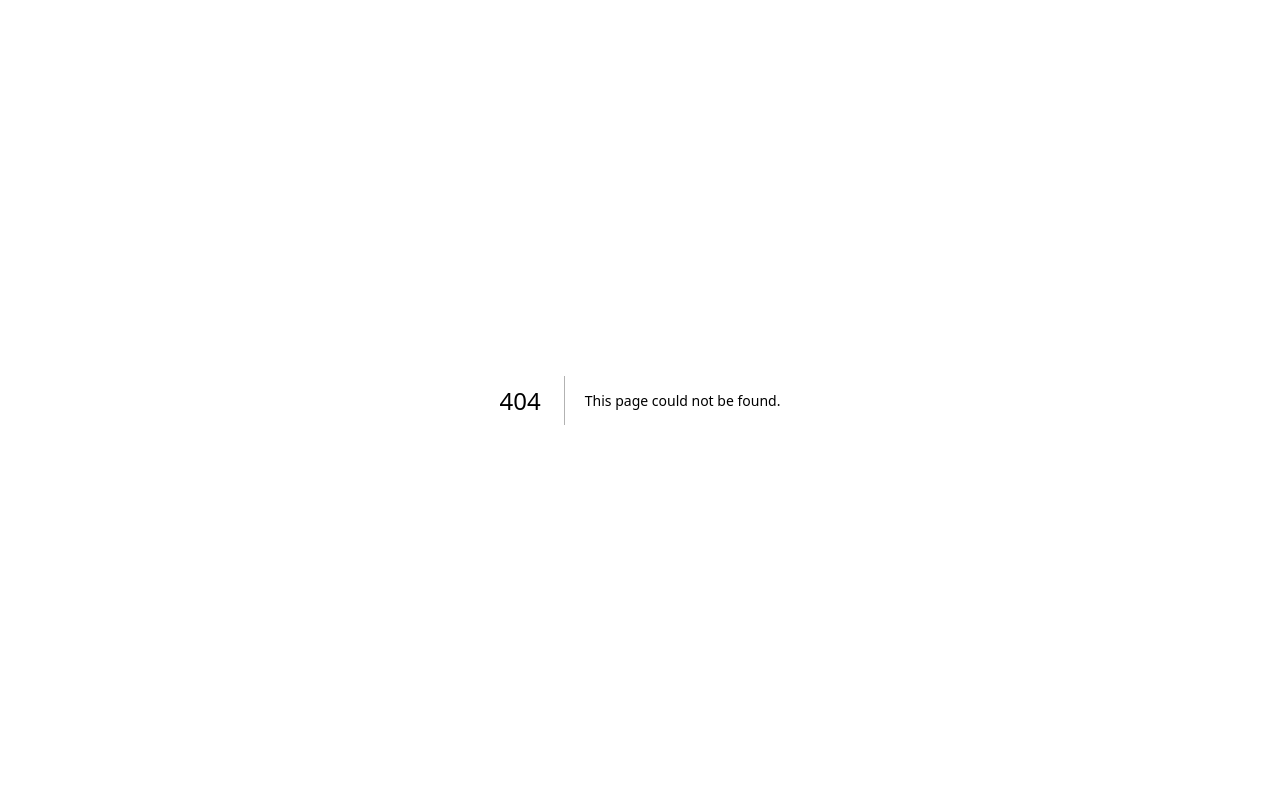
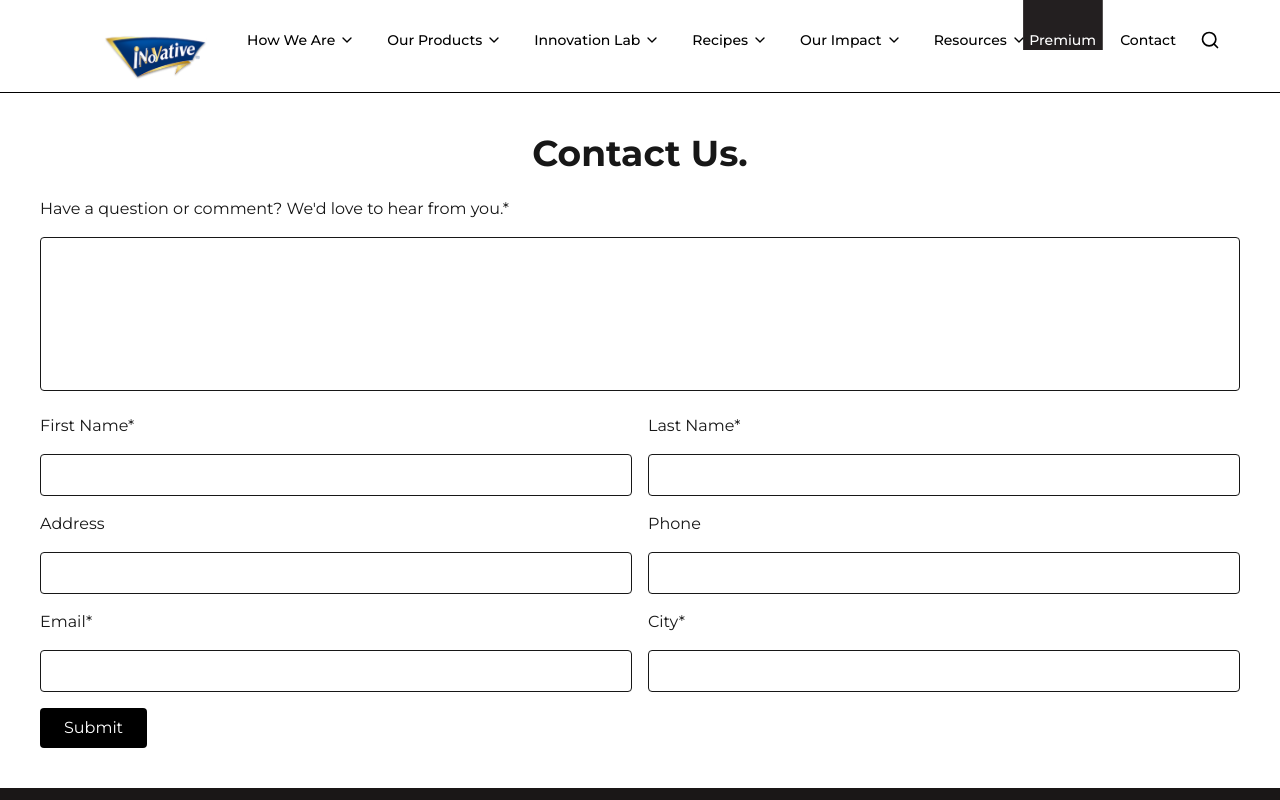
Before and after one commit to fiaz291/innovative, a Next.js app: page /contact-us in a window 1280 px wide. Before the commit this address had no page. Shown: the top 800 px of the page. Built offline with nearby package versions, Linux system fonts and the light colour scheme.

Commit message:
add contact us page, login and admin pages

```diff
--- a/package.json
+++ b/package.json
@@ -9,6 +9,7 @@
     "lint": "next lint"
   },
   "dependencies": {
+    "@supabase/supabase-js": "^2.51.0",
     "lucide-react": "^0.525.0",
     "next": "15.3.4",
     "react": "^19.0.0",
--- /dev/null
+++ b/src/app/admin/login/page.tsx
@@ -0,0 +1,44 @@
+'use client';
+import { useState } from 'react';
+import { useRouter } from 'next/navigation';
+
+export default function AdminLogin() {
+  const [username, setUsername] = useState('');
+  const [password, setPassword] = useState('');
+  const router = useRouter();
+
+  const handleSubmit = (e: React.FormEvent) => {
+    e.preventDefault();
+    if (username === 'admin' && password === 'admin') {
+      localStorage.setItem('isAdmin', 'true');
+      router.push('/admin');
+    } else {
+      alert('Invalid credentials');
+    }
+  };
+
+  return (
+    <div className="min-h-screen flex items-center justify-center bg-gray-100 p-4">
+      <form onSubmit={handleSubmit} className="bg-white p-6 rounded shadow-md w-full max-w-md space-y-4">
+        <h1 className="text-2xl font-bold">Admin Login</h1>
+        <input
+          type="text"
+          placeholder="Username"
+          className="w-full border p-2 rounded"
+          value={username}
+          onChange={(e) => setUsername(e.target.value)}
+        />
+        <input
+          type="password"
+          placeholder="Password"
+          className="w-full border p-2 rounded"
+          value={password}
+          onChange={(e) => setPassword(e.target.value)}
+        />
+        <button type="submit" className="w-full bg-black text-white py-2 rounded hover:bg-gray-800">
+          Login
+        </button>
+      </form>
+    </div>
+  );
+}
--- /dev/null
+++ b/src/app/admin/page.tsx
@@ -0,0 +1,74 @@
+'use client';
+import { useEffect, useState } from 'react';
+import { useRouter } from 'next/navigation';
+import Navbar from '@/components/Navbar';
+
+type Contact = {
+  id: number;
+  firstName: string;
+  lastName: string;
+  email: string;
+  phone: string;
+  address: string;
+  city: string;
+  message: string;
+  created_at: string;
+};
+
+export default function AdminContacts() {
+  const router = useRouter();
+  const [contacts, setContacts] = useState<Contact[]>([]);
+
+  useEffect(() => {
+    const isAdmin = localStorage.getItem('isAdmin');
+    if (isAdmin !== 'true') {
+      router.push('/admin/login');
+      return;
+    }
+
+    const fetchContacts = async () => {
+      const res = await fetch('/api/contact');
+      const json = await res.json();
+      setContacts(json.data || []);
+    };
+
+    fetchContacts();
+  }, [router]);
+
+  return (
+    <div>
+        <div className="text-white w-full bg-no-repeat bg-center md:bg-cover">
+              <Navbar isPremium={false} isTransparentBg />
+        </div>
+        <div className="p-10 max-w-6xl mx-auto">
+          <h1 className="text-3xl font-bold mb-6">Contact Submissions</h1>
+          <div className="overflow-auto">
+            <table className="min-w-full border-collapse border border-gray-300">
+              <thead>
+                <tr className="bg-gray-100 text-left">
+                  <th className="border p-2">Name</th>
+                  <th className="border p-2">Email</th>
+                  <th className="border p-2">Phone</th>
+                  <th className="border p-2">City</th>
+                  <th className="border p-2">Message</th>
+                  <th className="border p-2">Date</th>
+                </tr>
+              </thead>
+              <tbody>
+                {contacts.map((c) => (
+                  <tr key={c.id} className="border-t">
+                    <td className="border p-2">{c.firstName} {c.lastName}</td>
+                    <td className="border p-2">{c.email}</td>
+                    <td className="border p-2">{c.phone}</td>
+                    <td className="border p-2">{c.city}</td>
+                    <td className="border p-2">{c.message}</td>
+                    <td className="border p-2">{new Date(c.created_at).toLocaleString()}</td>
+                  </tr>
+                ))}
+              </tbody>
+            </table>
+          </div>
+        </div>
+    </div>
+  );
+}
--- /dev/null
+++ b/src/app/api/contact/route.ts
@@ -0,0 +1,29 @@
+import { NextRequest, NextResponse } from 'next/server';
+import { createClient } from '@supabase/supabase-js';
+
+const supabase = createClient(
+  process.env.NEXT_PUBLIC_SUPABASE_URL!,
+  process.env.SUPABASE_SERVICE_ROLE_KEY!
+);
+
+export async function POST(req: NextRequest) {
+  const data = await req.json();
+
+  const { error } = await supabase.from('contacts').insert([data]);
+
+  if (error) {
+    return NextResponse.json({ error: error.message }, { status: 500 });
+  }
+
+  return NextResponse.json({ success: true });
+}
+
+export async function GET() {
+  const { data, error } = await supabase.from('contacts').select('*').order('created_at', { ascending: false });
+
+  if (error) {
+    return NextResponse.json({ error: error.message }, { status: 500 });
+  }
+
+  return NextResponse.json({ data });
+}
--- /dev/null
+++ b/src/app/contact-us/page.tsx
@@ -0,0 +1,15 @@
+'use-client';
+
+import ContactForm from "@/components/ContactForm";
+import Navbar from "@/components/Navbar";
+
+export default function CareerPage() {
+    return (
+        <div>
+            <div className="text-white w-full bg-no-repeat bg-center md:bg-cover">
+                  <Navbar isPremium={false} isTransparentBg />
+            </div>
+            <ContactForm />
+        </div>
+    );
+  }
--- a/src/app/vision/page.tsx
+++ b/src/app/vision/page.tsx
@@ -1,4 +1,4 @@
-import heroImg from '../../assets/lp-hero.webp';
+import heroImg from '../../assets/vision.webp';
 import Navbar from "@/components/Navbar";
 import LearnMore from '@/components/LearnMore';
 
--- /dev/null
+++ b/src/components/ContactForm.tsx
@@ -0,0 +1,73 @@
+'use client';
+import { useState } from 'react';
+
+export default function ContactForm() {
+  const [form, setForm] = useState({
+    message: '',
+    firstName: '',
+    lastName: '',
+    address: '',
+    phone: '',
+    email: '',
+    city: ''
+  });
+
+  const handleChange = (e: React.ChangeEvent<HTMLInputElement | HTMLTextAreaElement>) => {
+    setForm({ ...form, [e.target.name]: e.target.value });
+  };
+
+  const handleSubmit = async (e: React.FormEvent) => {
+    e.preventDefault();
+    await fetch('/api/contact', {
+      method: 'POST',
+      body: JSON.stringify(form),
+      headers: {
+        'Content-Type': 'application/json',
+      },
+    });
+    alert('Form submitted!');
+  };
+
+  return (
+    <div className="p-10 max-w-7xl mx-auto">
+      <h1 className="text-4xl font-bold mb-6 text-center">Contact Us.</h1>
+      <form onSubmit={handleSubmit} className="space-y-4">
+        <label className="mb-4 block">{`Have a question or comment? We'd love to hear from you.*`}</label>
+        <textarea
+          name="message"
+          onChange={handleChange}
+          className="w-full border p-4 rounded resize-none"
+          rows={5}
+          required
+        />
+        <div className="grid grid-cols-1 md:grid-cols-2 gap-4">
+            <div>
+                <label className='mb-4 block'>{`First Name*`}</label>
+                <input type="text" name="firstName" onChange={handleChange} required className="w-full border p-2 rounded" />
+            </div>
+            <div>
+                <label className='mb-4 block'>{`Last Name*`}</label>
+                <input type="text" name="lastName" onChange={handleChange} className="w-full border p-2 rounded" />
+            </div>
+            <div>
+                <label className="mb-4 block">{`Address`}</label>
+                <input type="text" name="address" onChange={handleChange} className="w-full border p-2 rounded" />
+            </div>
+            <div>
+                <label className="mb-4 block">{`Phone`}</label>
+                <input type="text" name="phone" onChange={handleChange} className="w-full border p-2 rounded" />
+            </div>
+            <div>
+                <label className="mb-4 block">{`Email*`}</label>
+                <input type="email" name="email" onChange={handleChange} required className="w-full border p-2 rounded" />
+            </div>
+            <div>
+                <label className="mb-4 block">{`City*`}</label>
+                <input type="text" name="city" onChange={handleChange} required className="w-full border p-2 rounded" />
+            </div>
+        </div>
+        <button type="submit" className="bg-black text-white px-6 py-2 rounded hover:bg-gray-800">Submit</button>
+      </form>
+    </div>
+  );
+}
--- a/src/components/Navbar.tsx
+++ b/src/components/Navbar.tsx
@@ -4,9 +4,9 @@ import premiumLogo from '../assets/innovative-premium-logo.svg';
 import logo from '../assets/innovative-logo.svg';
 import rectangle from '../assets/rectangle-bg.svg'
 
-export default function Navbar({isPremium = true}: {isPremium?: boolean}) {
+export default function Navbar({isPremium = true, isTransparentBg = false}: {isPremium?: boolean, isTransparentBg?: boolean}) {
   return (
-    <nav className={`bg-transparent px-2 md:px-15 pb-3 w-full ${isPremium ? 'text-black' : 'text-white'}`}>
+    <nav className={`bg-transparent px-2 md:px-15 pb-3 w-full ${isPremium || isTransparentBg ? 'text-black' : 'text-white'} ${isTransparentBg && 'border-b'}`}>
       <div className="flex items-center justify-between">
         <div className="flex items-center gap-10">
           <Image
@@ -59,13 +59,13 @@ export default function Navbar({isPremium = true}: {isPremium?: boolean}) {
                 Back
             </div> :
             <div className="relative ">
-                <div className="flex items-center gap-1 cursor-pointer relative z-1">
+                <div className={`flex items-center gap-1 cursor-pointer relative z-1 ${isTransparentBg && 'text-white'}`}>
                     Premium
                 </div>
                 <Image
                   src={rectangle}
                   alt="Logo"
-                  className="absolute bottom-[0px] left-[-6px] max-w-[70px]"
+                  className="absolute bottom-[0px] left-[-6px] max-w-[80px]"
                 />
             </div>
             }
```
Also changed, not shown: 1 other file (tests, documents, lock files or other folders).
